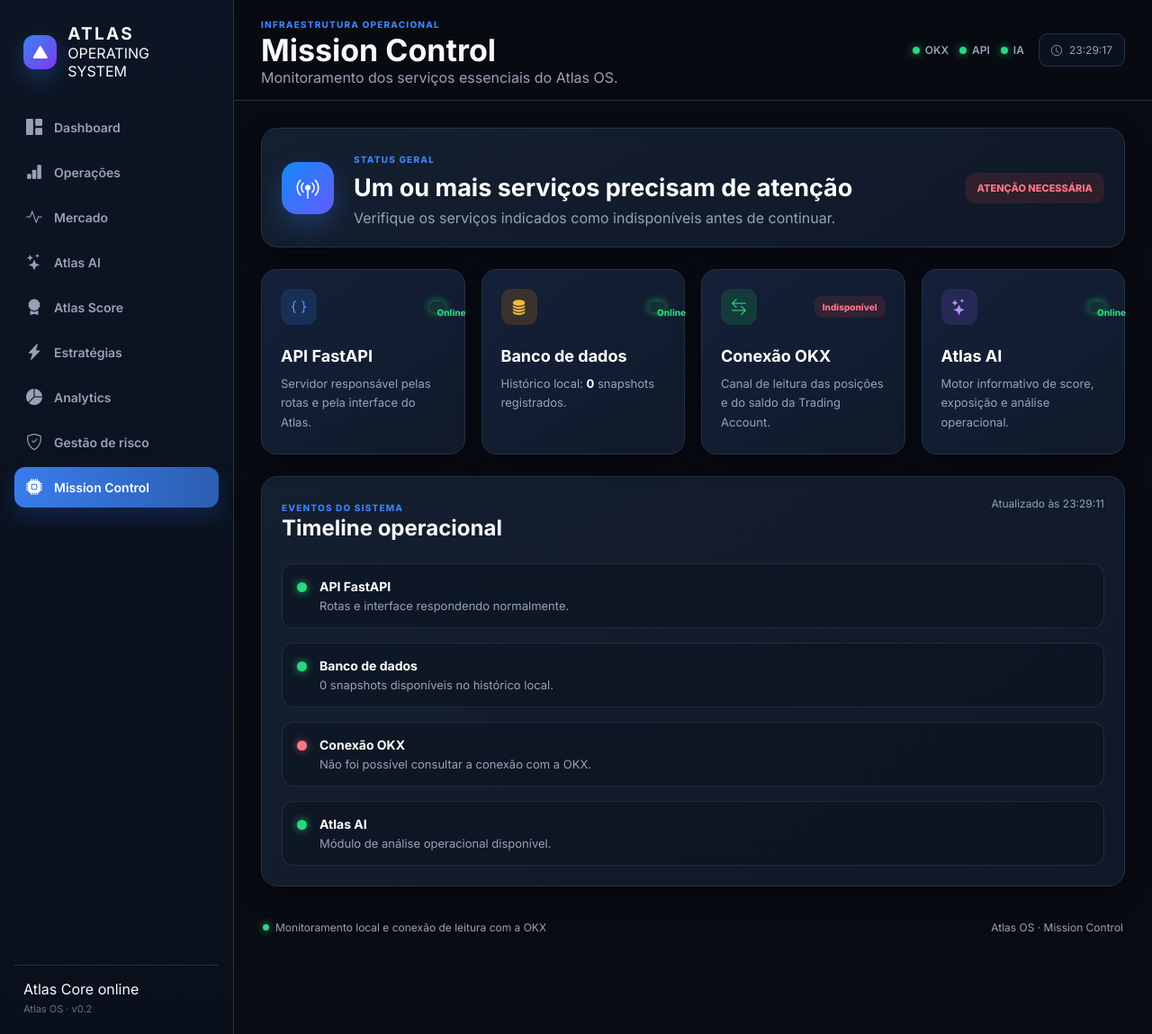
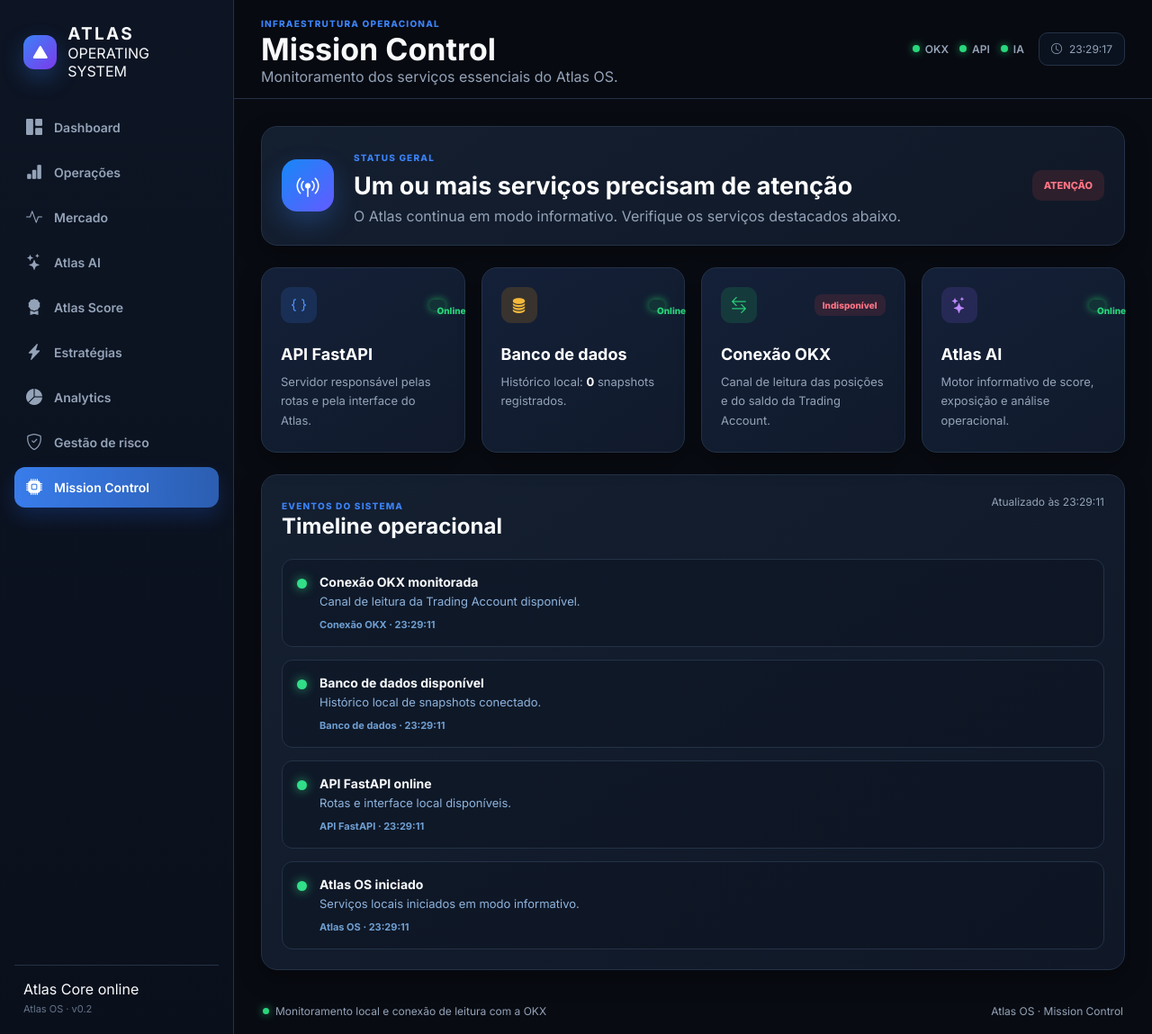
Before and after one commit to atlasia-tech/atlas-ia-trader, a FastAPI app: page /mission-control in a window 1280 px wide. Shown: the whole page at 90% size. Run offline with FastAPI, Linux system fonts and the light colour scheme; data comes from the database, SQL or seed files in the repository; data that the repository does not hold is empty.

Commit message:
feat: add persistent Mission Control timeline

```diff
--- a/app/database/session.py
+++ b/app/database/session.py
@@ -5,7 +5,7 @@ from app.core.config import settings
 from app.models.base import Base
 from app.models.equity_snapshot import EquitySnapshot
 from app.models.settings import Settings as DatabaseSettings
-
+from app.models.system_event import SystemEvent
 
 engine = create_engine(
     settings.DATABASE_URL,
--- a/static/css/mission_control.css
+++ b/static/css/mission_control.css
@@ -206,3 +206,68 @@
         grid-template-columns: 1fr;
     }
 }
+
+.mission-timeline {
+    display: flex;
+    flex-direction: column;
+    gap: 14px;
+    margin-top: 22px;
+}
+
+.mission-event {
+    display: flex;
+    align-items: flex-start;
+    gap: 14px;
+    padding: 16px;
+    border: 1px solid var(--border-color);
+    border-radius: 12px;
+    background: rgba(7, 15, 29, 0.3);
+}
+
+.mission-event-dot {
+    width: 11px;
+    height: 11px;
+    flex: 0 0 11px;
+    margin-top: 5px;
+    border-radius: 50%;
+    background: #65a0ff;
+    box-shadow: 0 0 12px rgba(101, 160, 255, 0.75);
+}
+
+.mission-event-success .mission-event-dot {
+    background: #31df88;
+    box-shadow: 0 0 12px rgba(49, 223, 136, 0.75);
+}
+
+.mission-event-warning .mission-event-dot {
+    background: #f5b943;
+    box-shadow: 0 0 12px rgba(245, 185, 67, 0.75);
+}
+
+.mission-event-danger .mission-event-dot {
+    background: #fa6580;
+    box-shadow: 0 0 12px rgba(250, 101, 128, 0.75);
+}
+
+.mission-event-content {
+    min-width: 0;
+}
+
+.mission-event-content strong {
+    display: block;
+    margin-bottom: 5px;
+    color: var(--text);
+    font-size: 14px;
+}
+
+.mission-event-content p {
+    margin: 0 0 6px;
+    color: #8eb4de;
+    font-size: 13px;
+}
+
+.mission-event-content small {
+    color: #6f9fd2;
+    font-size: 11px;
+    font-weight: 700;
+}
--- a/static/js/mission_control.js
+++ b/static/js/mission_control.js
@@ -1,5 +1,6 @@
+const MISSION_REFRESH_INTERVAL = 30000;
+
 const missionClock = document.getElementById("mission-clock");
-
 const missionTitle = document.getElementById("mission-title");
 const missionDescription = document.getElementById("mission-description");
 const missionOverallStatus = document.getElementById("mission-overall-status");
@@ -8,11 +9,10 @@ const missionApiStatus = document.getElementById("mission-api-status");
 const missionDatabaseStatus = document.getElementById("mission-database-status");
 const missionOkxStatus = document.getElementById("mission-okx-status");
 const missionAiStatus = document.getElementById("mission-ai-status");
+const missionSnapshots = document.getElementById("mission-snapshots");
 
-const missionSnapshots = document.getElementById("mission-snapshots");
 const missionTimeline = document.getElementById("mission-timeline");
 const missionLastUpdate = document.getElementById("mission-last-update");
-
 
 function updateClock() {
     if (missionClock) {
@@ -20,119 +20,171 @@ function updateClock() {
     }
 }
 
-
-function serviceStatusElement(element, online) {
-    element.textContent = online ? "Online" : "Indisponível";
-    element.className = `service-status ${online ? "online" : "offline"}`;
+function setStatus(element, online) {
+    if (!element) {
+        return;
     }
 
-
-function createTimelineItem(title, description, online) {
-    return `
-        <article class="mission-timeline-item">
-            <span class="timeline-dot ${online ? "online" : "offline"}"></span>
-
-            <div>
-                <strong>${title}</strong>
-                <p>${description}</p>
-            </div>
-        </article>
-    `;
+    element.classList.remove("online", "offline");
+    element.classList.add(online ? "online" : "offline");
+    element.textContent = online ? "Online" : "Indisponível";
 }
 
+function formatTime(dateValue) {
+    const date = new Date(dateValue);
 
-function renderHealth(data) {
-    const apiOnline = Boolean(data.api?.online);
-    const databaseOnline = Boolean(data.database?.online);
-    const okxOnline = Boolean(data.okx?.online);
-    const aiOnline = Boolean(data.atlas_ai?.online);
+    if (Number.isNaN(date.getTime())) {
+        return "--:--:--";
+    }
 
-    const allOnline = apiOnline && databaseOnline && okxOnline && aiOnline;
+    return date.toLocaleTimeString("pt-BR");
+}
 
-    serviceStatusElement(missionApiStatus, apiOnline);
-    serviceStatusElement(missionDatabaseStatus, databaseOnline);
-    serviceStatusElement(missionOkxStatus, okxOnline);
-    serviceStatusElement(missionAiStatus, aiOnline);
+function sourceName(source) {
+    const names = {
+        atlas: "Atlas OS",
+        api: "API FastAPI",
+        database: "Banco de dados",
+        okx: "Conexão OKX",
+        ai: "Atlas AI",
+    };
 
-    missionSnapshots.textContent = data.database?.snapshots || 0;
+    return names[source] || "Sistema";
+}
 
+function renderTimeline(events) {
+    if (!missionTimeline) {
+        return;
+    }
+
+    missionTimeline.replaceChildren();
+
+    if (!events || events.length === 0) {
+        const emptyState = document.createElement("div");
+        emptyState.className = "mission-loading";
+        emptyState.textContent = "Nenhum evento registrado ainda.";
+        missionTimeline.appendChild(emptyState);
+        return;
+    }
+
+    events.forEach((event) => {
+        const item = document.createElement("article");
+        item.className = `mission-event mission-event-${event.level || "info"}`;
+
+        const dot = document.createElement("span");
+        dot.className = "mission-event-dot";
+
+        const content = document.createElement("div");
+        content.className = "mission-event-content";
+
+        const title = document.createElement("strong");
+        title.textContent = event.title;
+
+        const description = document.createElement("p");
+        description.textContent = event.description;
+
+        const metadata = document.createElement("small");
+        metadata.textContent =
+            `${sourceName(event.source)} · ${formatTime(event.created_at)}`;
+
+        content.append(title, description, metadata);
+        item.append(dot, content);
+        missionTimeline.appendChild(item);
+    });
+}
+
+function updateOverallStatus(health) {
+    const services = [
+        health.api?.online,
+        health.database?.online,
+        health.okx?.online,
+        health.atlas_ai?.online,
+    ];
+
+    const allOnline = services.every(Boolean);
+
+    if (missionOverallStatus) {
         missionOverallStatus.textContent = allOnline
             ? "SISTEMA ONLINE"
-        : "ATENÇÃO NECESSÁRIA";
+            : "ATENÇÃO";
 
-    missionOverallStatus.className =
-        `mission-overall-status ${allOnline ? "online" : "offline"}`;
+        missionOverallStatus.classList.toggle("online", allOnline);
+        missionOverallStatus.classList.toggle("offline", !allOnline);
+    }
 
+    if (missionTitle) {
         missionTitle.textContent = allOnline
             ? "Todos os serviços essenciais estão online"
             : "Um ou mais serviços precisam de atenção";
+    }
 
+    if (missionDescription) {
         missionDescription.textContent = allOnline
             ? "A infraestrutura local, Atlas AI e conexão de leitura com a OKX estão funcionando."
-        : "Verifique os serviços indicados como indisponíveis antes de continuar.";
+            : "O Atlas continua em modo informativo. Verifique os serviços destacados abaixo.";
+    }
+}
 
-    missionTimeline.innerHTML = [
-        createTimelineItem(
-            "API FastAPI",
-            apiOnline
-                ? "Rotas e interface respondendo normalmente."
-                : "A API não respondeu à verificação.",
-            apiOnline
-        ),
-        createTimelineItem(
-            "Banco de dados",
-            databaseOnline
-                ? `${data.database?.snapshots || 0} snapshots disponíveis no histórico local.`
-                : "Não foi possível consultar o banco local.",
-            databaseOnline
-        ),
-        createTimelineItem(
-            "Conexão OKX",
-            okxOnline
-                ? "Leitura da Trading Account autorizada e disponível."
-                : "Não foi possível consultar a conexão com a OKX.",
-            okxOnline
-        ),
-        createTimelineItem(
-            "Atlas AI",
-            aiOnline
-                ? "Módulo de análise operacional disponível."
-                : "O módulo Atlas AI não está disponível.",
-            aiOnline
-        ),
-    ].join("");
+async function fetchJson(url) {
+    const response = await fetch(url);
 
+    if (!response.ok) {
+        throw new Error(`Não foi possível carregar ${url}.`);
+    }
+
+    return response.json();
+}
+
+async function updateMissionControl() {
+    try {
+        const [health, timeline] = await Promise.all([
+            fetchJson("/health"),
+            fetchJson("/timeline"),
+        ]);
+
+        setStatus(missionApiStatus, Boolean(health.api?.online));
+        setStatus(missionDatabaseStatus, Boolean(health.database?.online));
+        setStatus(missionOkxStatus, Boolean(health.okx?.online));
+        setStatus(missionAiStatus, Boolean(health.atlas_ai?.online));
+
+        if (missionSnapshots) {
+            missionSnapshots.textContent = health.database?.snapshots ?? "0";
+        }
+
+        updateOverallStatus(health);
+        renderTimeline(timeline.events);
+
+        if (missionLastUpdate) {
             missionLastUpdate.textContent =
                 `Atualizado às ${new Date().toLocaleTimeString("pt-BR")}`;
         }
+    } catch (error) {
+        console.error("Erro ao atualizar Mission Control:", error);
 
+        setStatus(missionApiStatus, false);
+        setStatus(missionDatabaseStatus, false);
+        setStatus(missionOkxStatus, false);
+        setStatus(missionAiStatus, false);
 
-async function loadMissionControl() {
-    try {
-        const response = await fetch("/health");
-
-        if (!response.ok) {
-            throw new Error("Não foi possível verificar a infraestrutura.");
+        if (missionTitle) {
+            missionTitle.textContent = "Não foi possível atualizar a infraestrutura";
         }
 
-        const data = await response.json();
+        if (missionDescription) {
+            missionDescription.textContent =
+                "A tela permanece informativa; tente atualizar novamente em instantes.";
+        }
 
-        renderHealth(data);
-    } catch (error) {
-        console.error(error);
-
-        missionTitle.textContent = "Não foi possível consultar a infraestrutura";
-        missionDescription.textContent =
-            "A verificação local do Mission Control falhou.";
-
-        missionOverallStatus.textContent = "INDISPONÍVEL";
-        missionOverallStatus.className = "mission-overall-status offline";
+        if (missionOverallStatus) {
+            missionOverallStatus.textContent = "OFFLINE";
+            missionOverallStatus.classList.remove("online");
+            missionOverallStatus.classList.add("offline");
+        }
     }
 }
 
+updateClock();
+updateMissionControl();
 
-updateClock();
 setInterval(updateClock, 1000);
-
-loadMissionControl();
-setInterval(loadMissionControl, 30000);
+setInterval(updateMissionControl, MISSION_REFRESH_INTERVAL);
```
Also changed, not shown: app/api/routes.py (+12 -1 lines), app/models/system_event.py (added, +23 -0 lines), app/services/timeline_service.py (added, +86 -0 lines). Lines whose indentation alone changed are shown as unchanged.
